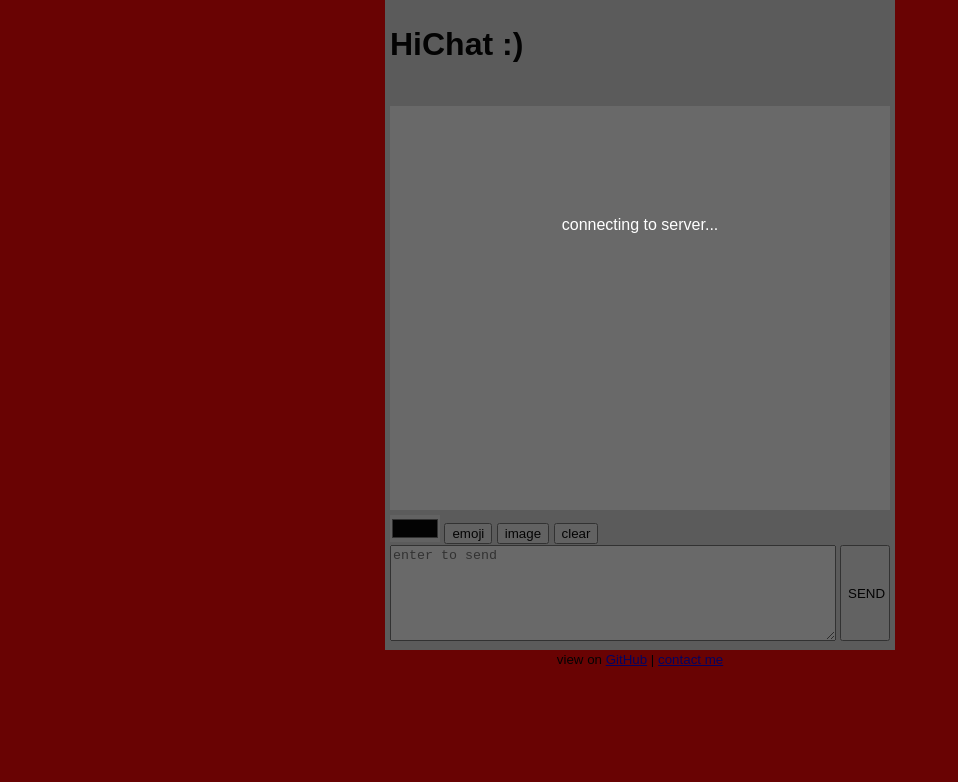
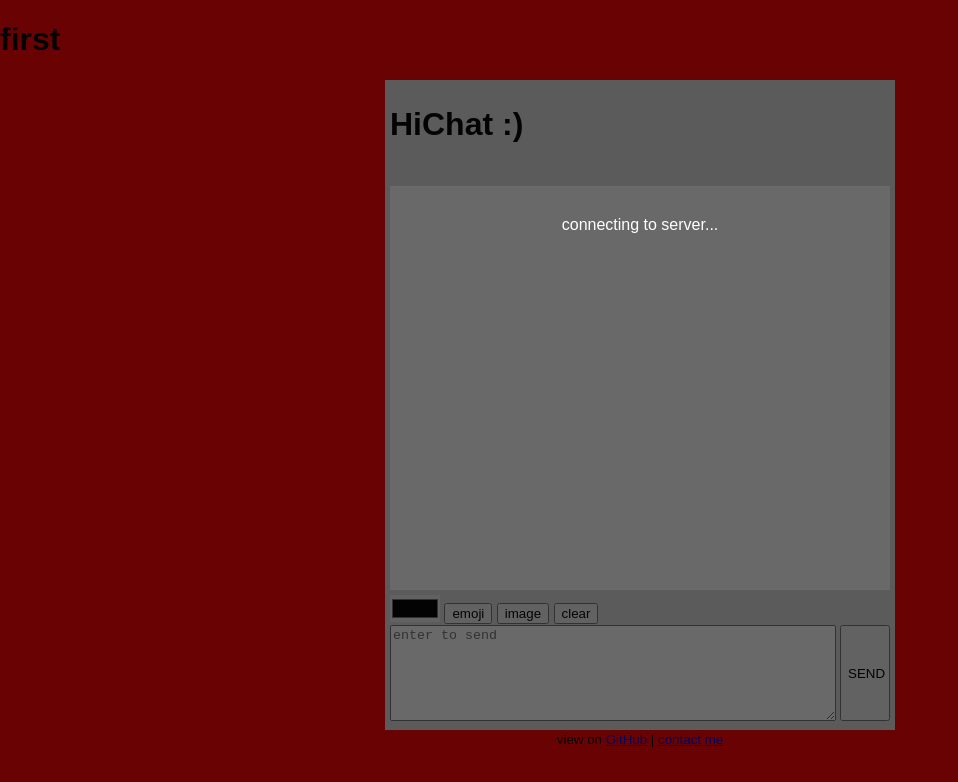
Before and after one commit to Mockingbird1234/mychat, a website: page www/index.html in a window 1280 px wide. Shown: the whole page, without its empty margins (0-958 px from the left). Drawn offline with nearby package versions, Linux system fonts and the light colour scheme; no server answers.

Commit message:
Update index.html

```diff
--- a/www/index.html
+++ b/www/index.html
@@ -12,6 +12,7 @@
         <link rel="icon" href="favicon.ico" type="image/x-icon">
     </head>
     <body>
+        <h1>first</h1>
         <div class="wrapper">
             <div class="banner">
                 <h1>HiChat :)</h1>
```
